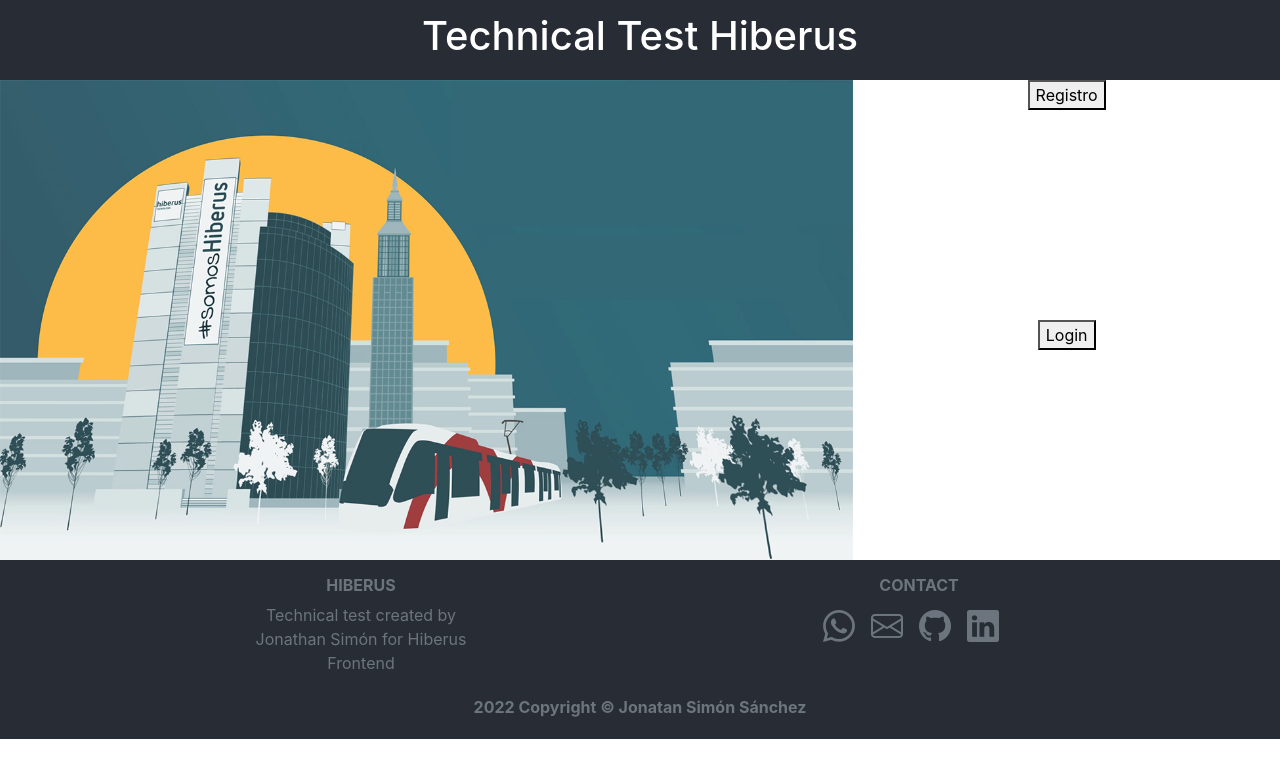
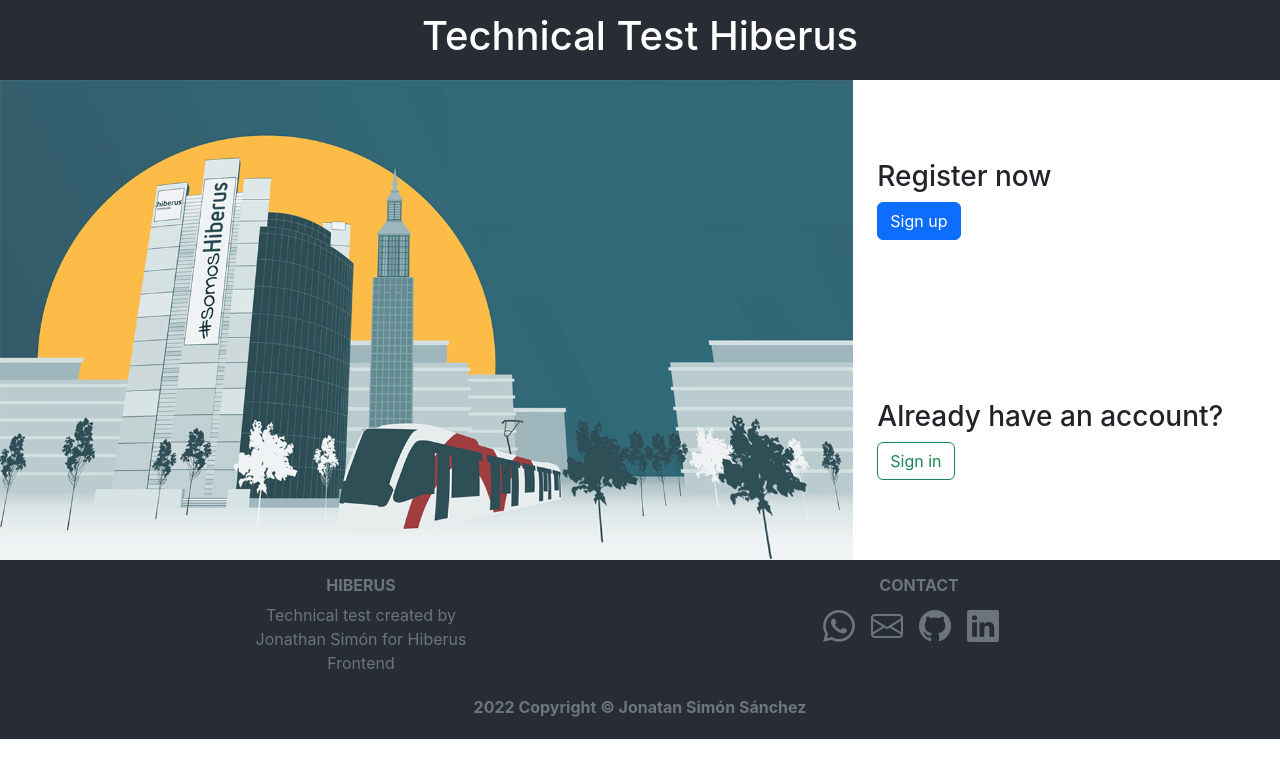
Before and after one commit to JonathanSimonS/technical-test-hiberus, a React (Create React App) app: page / in a window 1280 px wide. Shown: the top 778 px of the page. Built offline with nearby package versions, Linux system fonts and the light colour scheme.

Commit message:
login y register implementados en homePage

```diff
--- a/package.json
+++ b/package.json
@@ -9,6 +9,7 @@
     "bootstrap": "^5.2.1",
     "bootstrap-icons": "^1.9.1",
     "react": "^18.2.0",
+    "react-bootstrap": "^2.5.0",
     "react-dom": "^18.2.0",
     "react-scripts": "5.0.1",
     "web-vitals": "^2.1.4"
--- a/src/components/container/loginComponent.jsx
+++ b/src/components/container/loginComponent.jsx
@@ -0,0 +1,18 @@
+import React from 'react';
+import LoginForm from '../pure/forms/loginForm';
+
+const LoginComponent = () => {
+
+    const handlerLogin = async (e, email, password) => {
+        e.preventDefault();
+        console.log(email);
+    }
+
+    return (
+        <div className='h-100 d-flex text-start justify-content-center flex-column'>
+            <LoginForm handlerLogin={handlerLogin}></LoginForm>
+        </div>
+    );
+}
+
+export default LoginComponent;
--- a/src/components/container/registerComponent.jsx
+++ b/src/components/container/registerComponent.jsx
@@ -0,0 +1,18 @@
+import React from 'react';
+import RegisterForm from '../pure/forms/registerForm';
+
+const RegisterComponent = () => {
+
+    const handlerRegister = (e, email, password, name, surname) => {
+        e.preventDefault();
+        console.log(email);
+    }
+
+    return (
+        <div className='h-100 d-flex text-start justify-content-center flex-column'>
+            <RegisterForm handlerRegister={handlerRegister}/>
+        </div>
+    );
+}
+
+export default RegisterComponent;
--- a/src/components/pure/forms/loginForm.jsx
+++ b/src/components/pure/forms/loginForm.jsx
@@ -0,0 +1,72 @@
+import React, { useState } from 'react';
+import { Form, Button, Modal } from "react-bootstrap";
+
+const LoginForm = ({handlerLogin}) => {
+
+    // Modal
+    const [show, setShow] = useState(false);
+
+    const handleClose = () => setShow(false);
+    const handleShow = () => setShow(true);
+
+    const [email, setEmail] = useState("");
+    const [password, setPassword] = useState("");
+
+    return (
+        <>
+            <div className='h-100 d-flex justify-content-center flex-column'>
+                <h3>Already have an account?</h3>
+                <div>
+                    <Button
+                        className="btn btn-outline-success"
+                        variant=''
+                        onClick={handleShow}
+                    >
+                        Sign in
+                    </Button>
+                </div>
+            </div>
+
+            <Modal show={show} onHide={handleClose}>
+                <Modal.Header closeButton className="border-0">
+                    <Modal.Title>Sign in</Modal.Title>
+                </Modal.Header>
+                <Modal.Body >
+                    <Form onSubmit={e => handlerLogin(e, email, password)}>
+                            <Form.Group className="mb-3 form-floating">
+                                <Form.Control
+                                    autoFocus
+                                    id="email"
+                                    type="email"
+                                    value={email}
+                                    placeholder="name@example.com"
+                                    required
+                                    onChange={({target}) => {setEmail(target.value)}}
+                                />
+                                <Form.Label>Email</Form.Label>
+                            </Form.Group>
+                            <Form.Group className="mb-3 form-floating">
+                                <Form.Control
+                                    id='password'
+                                    type="password"
+                                    value={password}
+                                    placeholder='****'
+                                    required
+                                    onChange={({target}) => {setPassword(target.value)}}
+                                />
+                                <Form.Label >Password</Form.Label>
+                        </Form.Group>
+                        <Form.Group className="mb-3 text-center">
+                            <Button className='rounded-5 w-50' variant="dark" type="submit">
+                                Log in
+                            </Button>
+                        </Form.Group>
+
+                    </Form>
+                </Modal.Body>
+            </Modal>
+        </>
+    );
+}
+
+export default LoginForm;
--- a/src/components/pure/forms/registerForm.jsx
+++ b/src/components/pure/forms/registerForm.jsx
@@ -0,0 +1,105 @@
+import React, { useState } from 'react';
+import { Form, Button, Modal } from "react-bootstrap";
+
+const RegisterForm = ({handlerRegister}) => {
+
+    const [email, setEmail] = useState('');
+    const [password, setPassword] = useState('');
+    const [name, setName] = useState('');
+    const [surname, setSurname] = useState('');
+    // const [passwordConfirm, setPasswordConfirm] = useState('');
+
+    // modal
+    const [show, setShow] = useState(false);
+
+    const handleClose = () => setShow(false);
+    const handleShow = () => setShow(true);
+
+    return (
+        <>
+        <div>
+            <h3>Register now</h3>
+            <div>
+                <Button variant='primary' onClick={handleShow} >
+                    Sign up
+                </Button>
+            </div>
+        </div>
+
+        <Modal show={show} onHide={handleClose}>
+            <Modal.Header closeButton className="border-0">
+                <Modal.Title>Create your account</Modal.Title>
+            </Modal.Header>
+            <Modal.Body >
+                <Form onSubmit={ e => {handlerRegister(e, email, password, name, surname)} }>
+                    <Form.Group className="mb-3 form-floating">
+                        <Form.Control
+                            id="email"
+                            type="email"
+                            value={email}
+                            placeholder="name@example.com"
+                            required
+                            autoFocus
+                            onChange={({target}) => {setEmail(target.value)}}
+                        />
+                        <Form.Label>Email</Form.Label>
+                    </Form.Group>
+                    <Form.Group className="mb-3 form-floating">
+                        <Form.Control
+                            id='password'
+                            type="password"
+                            value={password}
+                            placeholder='****'
+                            required
+                            onChange={({target}) => {setPassword(target.value)}}
+                        />
+                        <Form.Label>Password</Form.Label>
+                    </Form.Group>
+                    {/* <Form.Group className="mb-3 form-floating">
+                        <Form.Control
+                            id='passwordConfirm'
+                            type="password"
+                            placeholder='****'
+                            value={passwordConfirm}
+                            onChange={({target}) => {setPasswordConfirm(target.value)}}
+                            required
+                        />
+                        <Form.Label for='passwordConfirm'>Password confirm</Form.Label>
+                    </Form.Group> */}
+                    <Form.Group className="mb-3 form-floating">
+                        <Form.Control
+                            id="name"
+                            type="text"
+                            value={name}
+                            // onChange={handleChangeUser}
+                            placeholder="Name"
+                            required
+                            onChange={({target}) => {setName(target.value)}}
+                        />
+                        <Form.Label>Name</Form.Label>
+                    </Form.Group>
+                    <Form.Group className="mb-3 form-floating">
+                        <Form.Control
+                            id='surname'
+                            type="text"
+                            value={surname}
+                            placeholder='Surname'
+                            onChange={({target}) => {setSurname(target.value)}}
+                            required
+                        />
+                        <Form.Label>Surname</Form.Label>
+                    </Form.Group>
+                    <Form.Group className="mb-3 text-center">
+                        <Button className='rounded-5 w-50' variant="dark" type="submit">
+                            Sign up
+                        </Button>
+                    </Form.Group>
+
+                </Form>
+            </Modal.Body>
+        </Modal>
+    </>
+    );
+}
+
+export default RegisterForm;
--- a/src/pages/homePage.jsx
+++ b/src/pages/homePage.jsx
@@ -1,7 +1,10 @@
 import React from 'react';
 import Header from '../components/pure/header'
+import LoginComponent from '../components/container/loginComponent';
+import RegisterComponent from '../components/container/registerComponent';
 import Footer from '../components/pure/footer'
 import './homePage.css'
+
 const HomePage = () => {
     return (
         <div>
@@ -11,10 +14,10 @@
                 <div className="image-container col-8"></div>
                 <div className="row m-0 col-4">
                     <div className="col-12">
-                        <button>Registro</button>
+                        <RegisterComponent/>
                     </div>
                     <div className="col-12">
-                        <button>Login</button>
+                        <LoginComponent/>
                     </div>
                 </div>
             </div>
```
Also changed, not shown: 1 other file (tests, documents, lock files or other folders).
